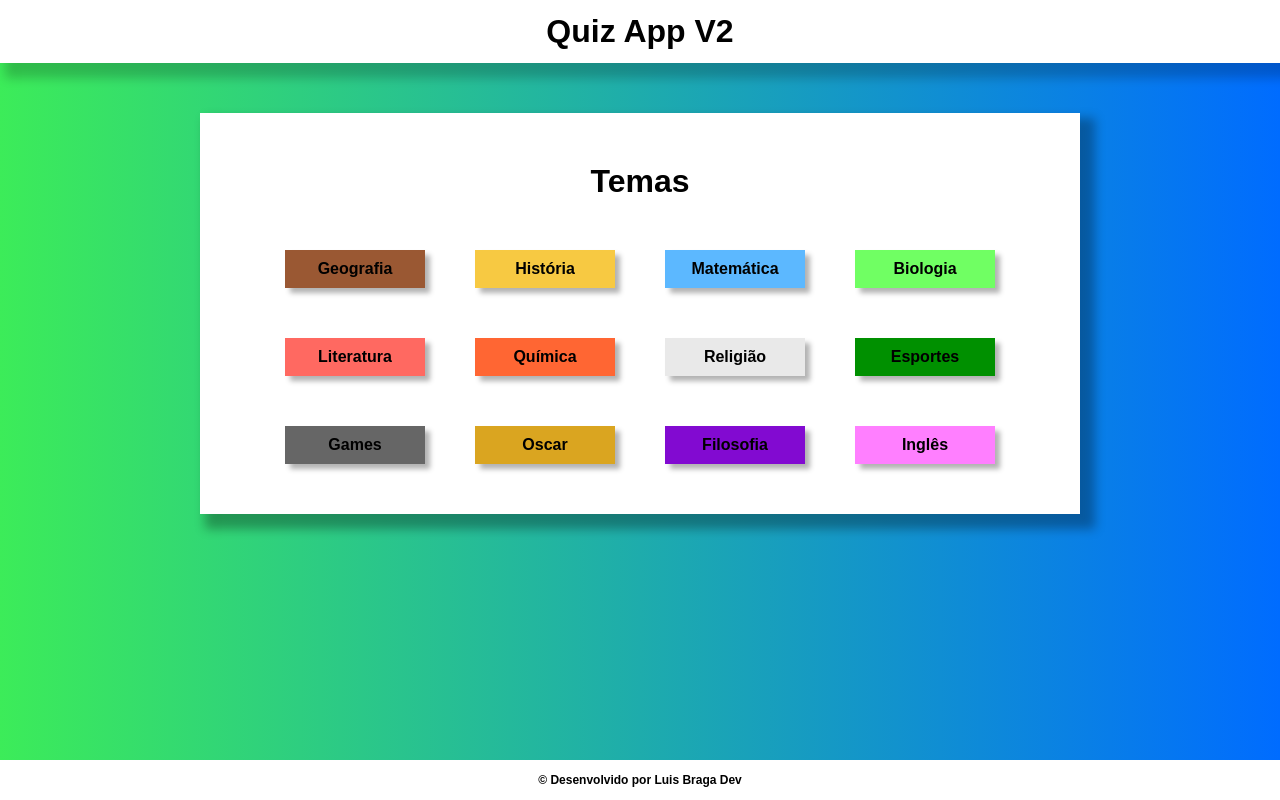
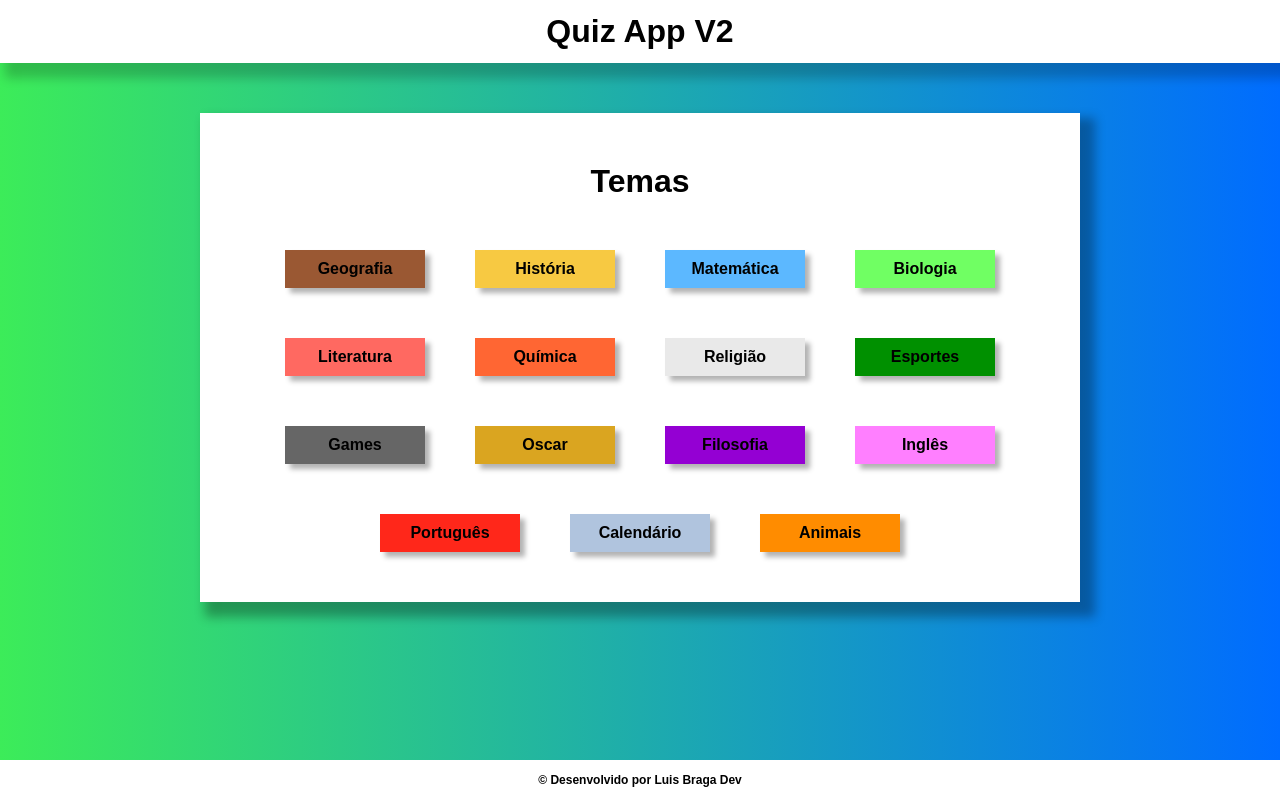
Before and after one commit to LuisBraga31/quizAppV2, a React (Vite) app: page / in a window 1280 px wide. Built offline with nearby package versions, Linux system fonts and the light colour scheme; a web font is replaced by a local one.

Commit message:
Adicionando novos temas

```diff
--- a/src/components/TemasQuiz/index.jsx
+++ b/src/components/TemasQuiz/index.jsx
@@ -16,8 +16,11 @@ export default function TemasQuiz() {
         'Esportes': '#009000',
         'Games': '#666666',
         'Oscar': '#daa520',
-        'Filosofia': '#820ad1',
+        'Filosofia': '#9400D3',
         'Inglês': '#ff7fff',
+        'Português': '#ff271a',
+        'Calendário': '#B0C4DE',
+        'Animais': '#FF8C00'
     }
 
     const temasCores = [];
--- a/src/data/questions.js
+++ b/src/data/questions.js
@@ -397,11 +397,11 @@ export default [
     },
     {
       tag: "Inglês",
-      question: "What is the past tense of the verb 'to go'?",
+      question: "O que a palavra legend significa em português?",
       answers: [
-        { option: "Gone", correct: true },
-        { option: "Going", correct: false },
-        { option: "Goed", correct: false },
+        { option: "Lenda", correct: true },
+        { option: "Legenda", correct: false },
+        { option: "Leopardo", correct: false },
       ],
     },
     {
@@ -430,6 +430,115 @@ export default [
         { option: "Passado", correct: true },
         { option: "Futuro", correct: false },
       ],
+    },
+    {
+      tag: "Português",
+      question: "'Subir para cima' e 'descer para baixo' são exemplos de:",
+      answers: [
+        { option: "Pleonasmo", correct: true },
+        { option: "Eufemismo", correct: false },
+        { option: "Metáfora", correct: false }
+      ],
+    },
+    {
+      tag: "Português",
+      question: "Lusófono significa:",
+      answers: [
+        { option: "Membro de uma orquestra", correct: false },
+        { option: "País que se fala Português", correct: true },
+        { option: "Pessoa que possui sotaque português", correct: false }
+      ],
+    },
+    {
+        tag: "Português",
+        question: "Qual é o plural de 'cidadão'?",
+        answers: [
+          { "option": "Cidadães", correct: false },
+          { "option": "Cidadãos", correct: false },
+          { "option": "Cidadãos", correct: true }
+        ],
+    },
+    {
+        tag: "Português",
+        question: "Identifique a classe gramatical da palavra 'alegria'.",
+        answers: [
+          { option: "Substantivo", correct: true },
+          { option: "Verbo", correct: false },
+          { option: "Adjetivo", correct: false }
+        ],
+     },
+     {
+      tag: "Calendário",
+      question: "Que dia é o feriado de Tiradentes?",
+      answers: [
+        { option: "21 de abril", correct: true },
+        { option: "7 de setembro", correct: false },
+        { option: "12 de outubro", correct: false }
+      ]
+    },
+
+    {
+      tag: "Calendário",
+      question: "Que dia é comemorado o Dia do Trabalho?",
+      answers: [
+        { option: "25 de dezembro", correct: false },
+        { option: "1º de maio", correct: true },
+        { option: "5 de julho", correct: false }
+      ]
+    },
+    {
+      tag: "Calendário",
+      question: "Em que mês é comemorado o Dia do Médico?",
+      answers: [
+        { option: "Maio", correct: false },
+        { option: "Janeiro", correct: false },
+        { option: "Outubro", correct: true }
+      ]
+    },
+    {
+      tag: "Calendário",
+      question: "Quem instaurou o ano bissexto pela primeira vez?",
+      answers: [
+        { option: "Papa Gregório XIII", correct: false },
+        { option: "Júlio César", correct: true },
+        { option: "Diogenes II", correct: false }
+      ]
+    },
+    {
+      tag: "Animais",
+      question: "Qual a expectativa de vida de um lobo?",
+      answers: [
+        { option: "10 a 15 anos", correct: false },
+        { option: "15 a 20 anos", correct: true },
+        { option: "20 a 25 anos", correct: false }
+      ]
+    },
+    {
+      tag: "Animais",
+      question: "Qual parte do leão podemos identificar a idade do mesmo?",
+      answers: [
+        { option: "Patas", correct: false },
+        { option: "Olhos", correct: false },
+        { option: "Dentes", correct: true }
+      ]
+    },
+    {
+      tag: "Animais",
+      question: "Bluey foi o cachorro mais velho da história, quantos anos ele viveu?",
+      answers: [
+        { option: "29 anos", correct: true },
+        { option: "26 anos", correct: false },
+        { option: "27 anos", correct: false }
+      ]
+    },
+    {
+      tag: "Animais",
+      question: "Qual é o pássaro doméstico mais inteligente do mundo?",
+      answers: [
+        { option: "Papagaio-Cinzento", correct: true },
+        { option: "Periquito Australiano", correct: false },
+        { option: "Papagaio-ecletus", correct: false }
+      ]
     }
 
 
--- a/src/pages/DetailQuestion/index.jsx
+++ b/src/pages/DetailQuestion/index.jsx
@@ -30,8 +30,11 @@ export default function DetailQuestion() {
         '7': '#009000',
         '8': '#666666',
         '9': '#daa520',
-        '10': '#800080',
+        '10': '#9400D3',
         '11': '#ff7fff',
+        '12': '#ff271a',
+        '13': '#B0C4DE',
+        '14': '#FF8C00'
     }
 
     for (let i = 0; i < questions.length; i++) {
@@ -132,6 +135,7 @@ export default function DetailQuestion() {
                     <span className="questionDescribe"> {indexAtual+1}. {perguntas[indexAtual].question} </span>
                     <div className="answers">
                         {perguntas[indexAtual].answers.map((tema, index) => (
+
                         <button key={index} data-correct={`${tema.correct}`} onClick={(e) => nextQuestion(e)} style={{ backgroundColor: coresTema[detail.tag]}} >
                             {tema.option}
                         </button>
```
